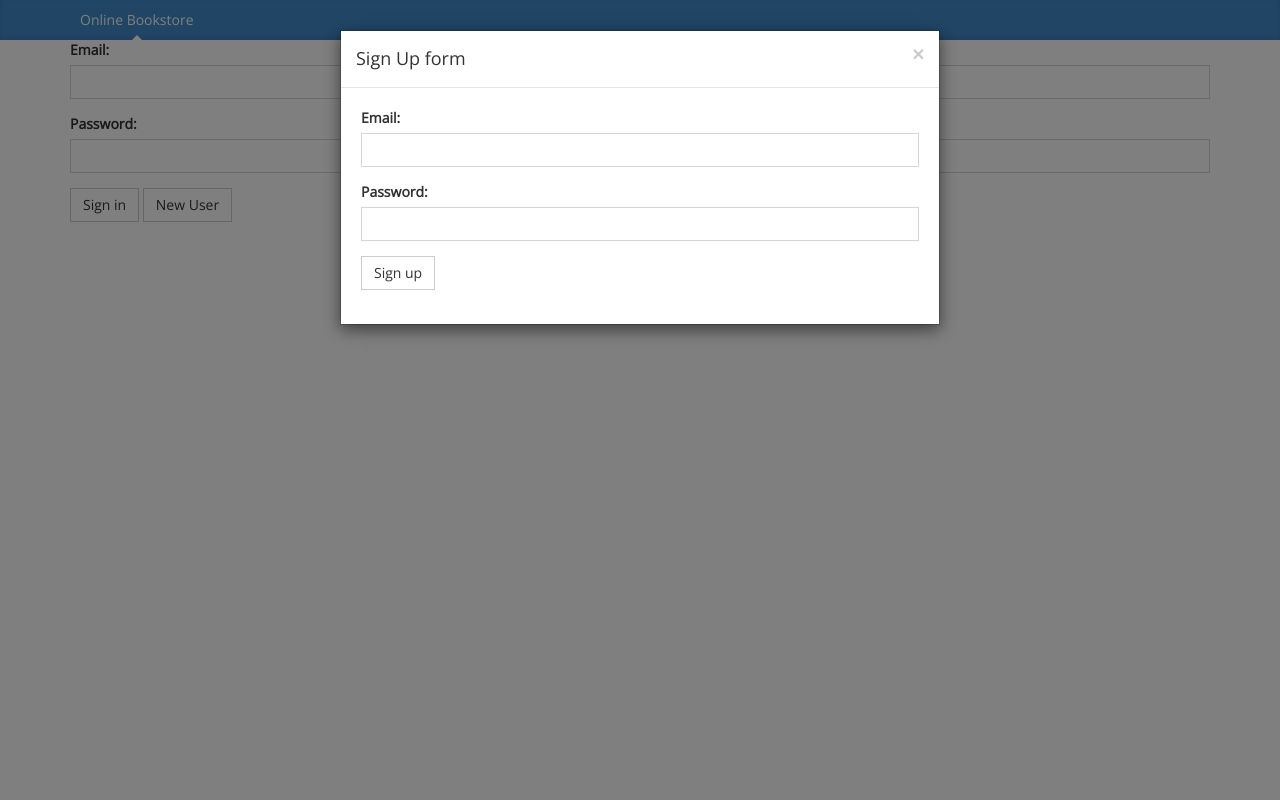
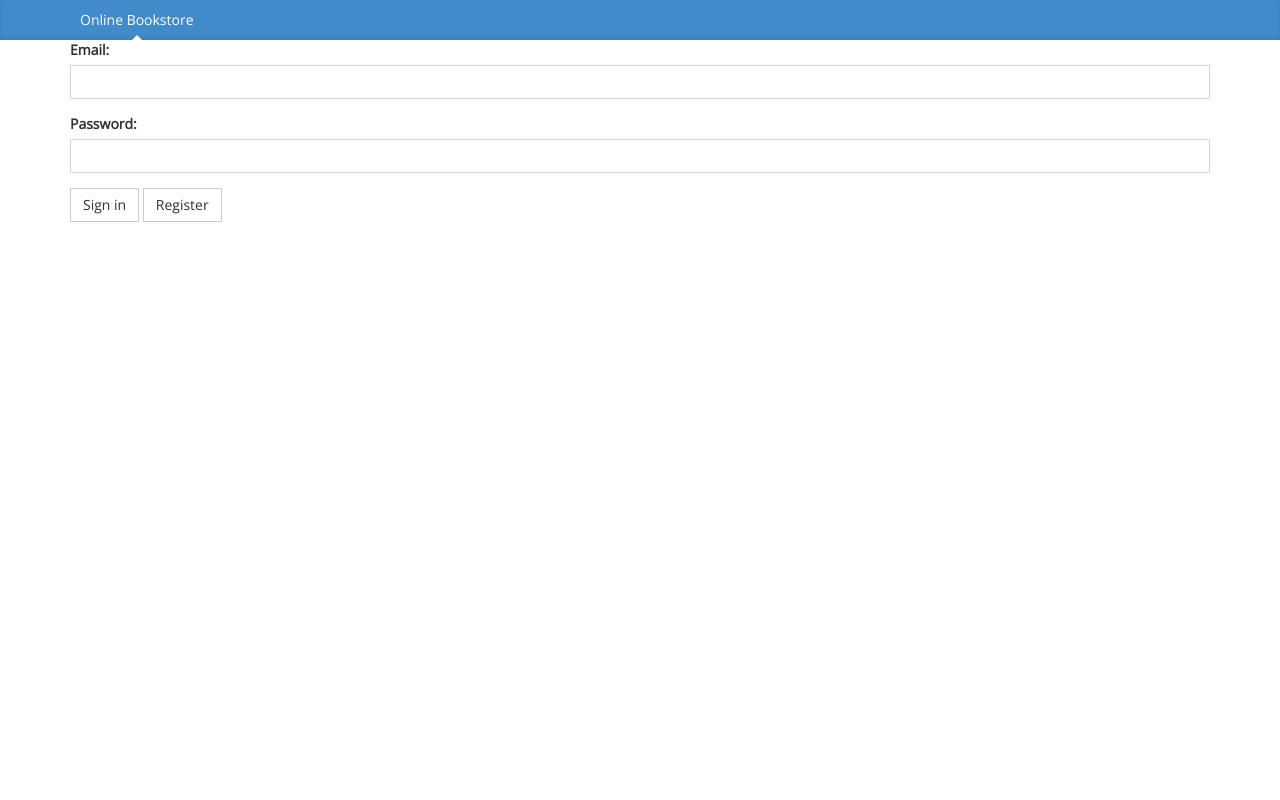
Before and after one commit to yunkez/database_project, a Django app: template bookstore/templates/bookstore/login.html in a window 1280 px wide. Run offline with Django 3.2, Linux system fonts and the light colour scheme; the template is opened without the code that fills it, so the values that code supplies are empty; data comes from the database, SQL or seed files in the repository; both versions use the stored data as it was after the commit; parts of the project's set-up code (start-up, migrations or seed data) failed here and were passed over; some libraries are stand-ins or nearby versions.

Commit message:
login page modal

```diff
--- a/bookstore/models.py
+++ b/bookstore/models.py
@@ -22,12 +22,11 @@ class Book(models.Model):
 		return self.title
 
 class Customer(models.Model):
-	full_name = models.CharField(max_length=100)
-	login_name = models.CharField(max_length=100)
-	password = models.CharField(max_length=100)
-	card_number = models.BigIntegerField()
-	address = models.CharField(max_length=100)
-	card_number = models.BigIntegerField()
+	login_name = models.CharField(max_length=100, unique=True, blank=False)
+	full_name = models.CharField(max_length=100, blank=False)
+	phone_number = models.BigIntegerField(blank=False)
+	card_number = models.BigIntegerField(blank=False)
+	address = models.CharField(max_length=100,blank=False)
 	def __unicode__(self):
 		return self.full_name
 
--- a/bookstore/templates/bookstore/login.html
+++ b/bookstore/templates/bookstore/login.html
@@ -14,11 +14,18 @@
         <input class="form-control" type="password" name="password" id="password" value="" />
     </div>
     <button class="btn btn-default" type="submit" name="submit" value="submit-value">Sign in</button>
-    <button class="btn btn-default" ng-click="toggleModal()">New User</button>
+    <button type="button" class="btn btn-default" data-toggle="modal" data-target="#signupModal">Register</button>
 </form>
 
-<modal title="Sign Up form" visible="showModal">
+<div id="signupModal" class="modal fade" role="dialog">
+  <div class="modal-dialog">
+    <div class="modal-content">
+        <div class="modal-header">
+            <button type="button" class="close" data-dismiss="modal">&times;</button>
+            <h4 class="modal-title">Sign Up</h4>
+        </div>
         <form action="/signup/" method="POST" role="form"> {% csrf_token %}
+            <div  class="modal-body">
             <div data-role="fieldcontain" class="form-group">
                 <label for="email">Email:</label>
                 <input type="email" class="form-control" name="email" id="email" value="" />
@@ -27,9 +34,14 @@
                 <label for="password">Password:</label>
                 <input type="password" class="form-control" name="password" id="password" value="" />
             </div>
+            </div>
+            <div class="modal-footer">
                 <button class="btn btn-default" type="submit" name="submit" value="submit-value">Sign up</button>
+            </div>
         </form>
-</modal>
+    </div>
+  </div>
+</div>
 
 
 
```
Also changed, not shown: db.sqlite3, 12 other files. Lines whose indentation alone changed are shown as unchanged.
